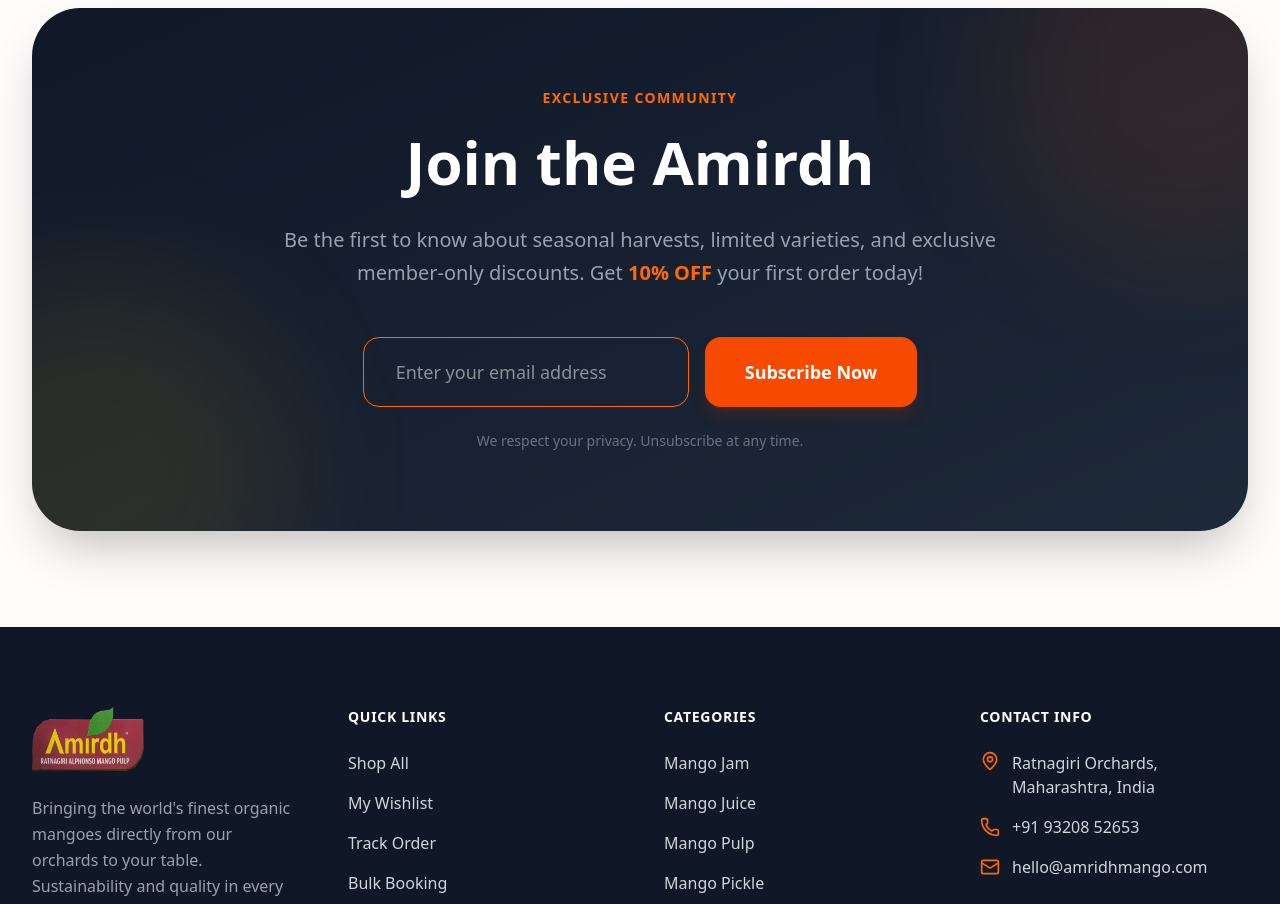
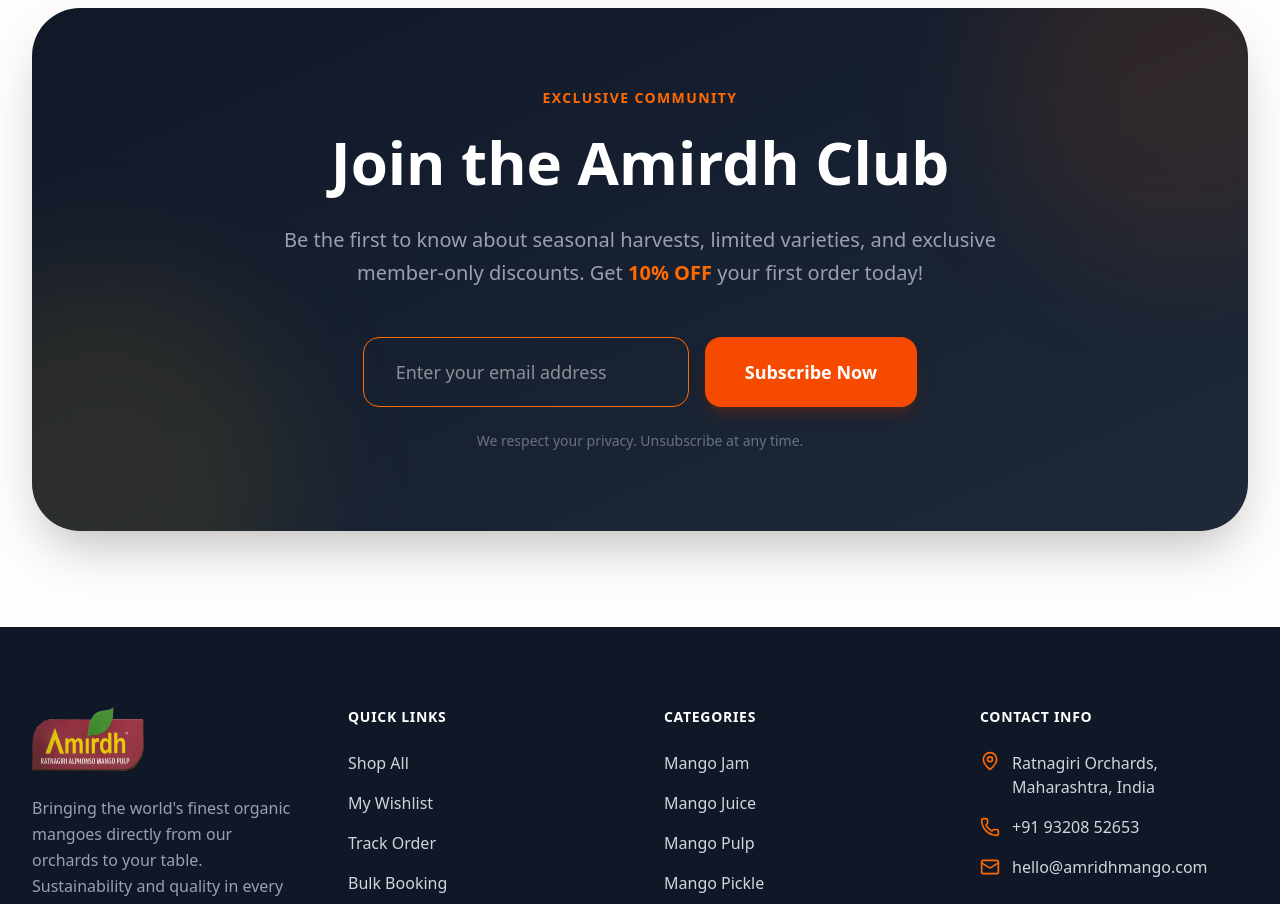
Before and after one commit to ankitMishra-droid/amridh_mango_ecomm, a React (Vite) app: page / in a window 1280 px wide. Shown: the part 2620-3524 px from the top of the page. Built offline with nearby package versions, Linux system fonts and the light colour scheme; no server answers.

Commit message:
Update Home.tsx

```diff
--- a/src/pages/Home.tsx
+++ b/src/pages/Home.tsx
@@ -361,7 +361,7 @@
 
           <div className="relative z-10 max-w-3xl mx-auto">
             <span className="text-orange-500 font-black uppercase tracking-widest text-sm mb-6 block">Exclusive Community</span>
-            <h2 className="text-4xl md:text-6xl font-black mb-8">Join the Amirdh</h2>
+            <h2 className="text-4xl md:text-6xl font-black mb-8">Join the Amirdh Club</h2>
             <p className="text-xl text-gray-400 mb-12 leading-relaxed">
               Be the first to know about seasonal harvests, limited varieties, and exclusive member-only discounts.
               Get <span className="text-orange-500 font-bold">10% OFF</span> your first order today!
```
